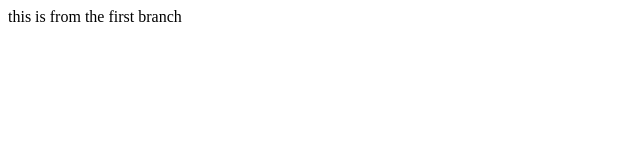
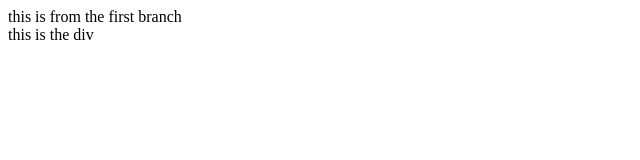
Before and after one commit to Arrrax1/the-new-folder, a plain HTML site: page index.html in a window 1280 px wide. Shown: the full height of the page, 0-640 px from the left. Drawn offline with Linux system fonts and the light colour scheme.

Commit message:
we added a div

```diff
--- a/index.html
+++ b/index.html
@@ -5,5 +5,6 @@
     </head>
     <body>
         <span>this is from the first branch</span>
+        <div>this is the div</div>
     </body>
 </html>
```
